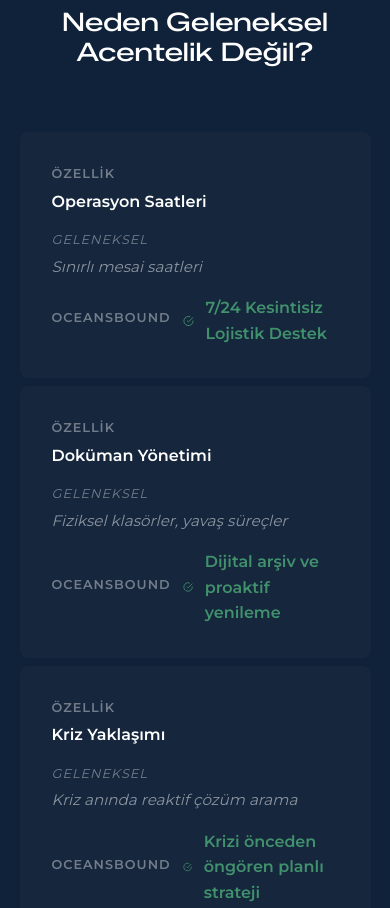
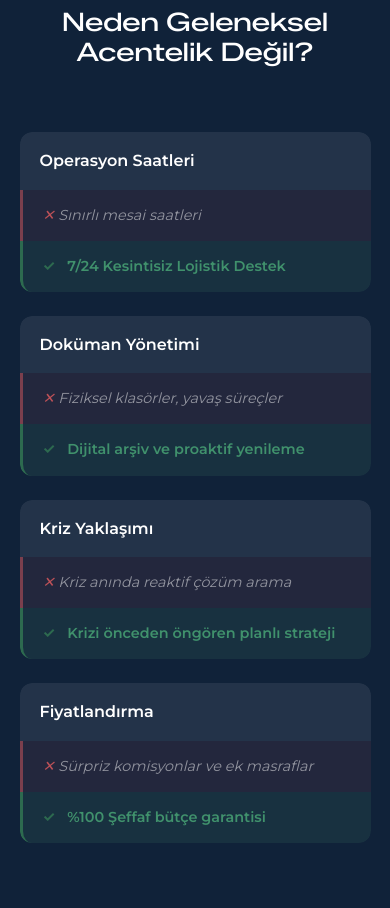
Before and after one commit to Asrnece/oceans-bound, a plain HTML site: page pages/neden-biz.html in a window 390 px wide. Shown: the part 2660-3568 px from the top of the page. Drawn offline with Linux system fonts and the light colour scheme.

Commit message:
Improve comparison section mobile layout

```diff
--- a/style.css
+++ b/style.css
@@ -1855,33 +1855,56 @@
 @media (max-width: 768px) {
     .why-compare__row {
         grid-template-columns: 1fr;
-        gap: 1rem;
-        padding: 2rem;
+        gap: 0;
+        padding: 0;
+        background: transparent;
+        border-radius: 12px;
+        overflow: hidden;
     }
 
     .why-compare__row--header {
         display: none;
     }
 
-    .why-compare__col::before {
-        display: block;
-        font-size: 0.8rem;
-        color: rgba(255, 255, 255, 0.4);
-        margin-bottom: 0.25rem;
-        text-transform: uppercase;
-        letter-spacing: 1px;
-    }
-
-    .why-compare__col--feature::before {
-        content: "Özellik";
+    .why-compare__col--feature {
+        background: rgba(255, 255, 255, 0.08);
+        padding: 1rem 1.25rem;
+        font-size: 1rem;
+        border-radius: 12px 12px 0 0;
+    }
+
+    .why-compare__col--standard {
+        background: rgba(255, 100, 100, 0.08);
+        padding: 0.875rem 1.25rem;
+        font-size: 0.9rem;
+        border-left: 3px solid rgba(255, 100, 100, 0.4);
     }
 
     .why-compare__col--standard::before {
-        content: "Geleneksel";
+        content: "✕ ";
+        color: rgba(255, 100, 100, 0.7);
+    }
+
+    .why-compare__col--ob {
+        background: rgba(96, 179, 130, 0.1);
+        padding: 0.875rem 1.25rem;
+        font-size: 0.9rem;
+        border-left: 3px solid var(--green-brand);
+        border-radius: 0 0 12px 12px;
+    }
+
+    .why-compare__col--ob svg {
+        display: none;
     }
 
     .why-compare__col--ob::before {
-        content: "OceansBound";
+        content: "✓ ";
+        color: var(--green-brand);
+        font-weight: 700;
+    }
+
+    .why-compare__table {
+        gap: 1.5rem;
     }
 }
 
```
